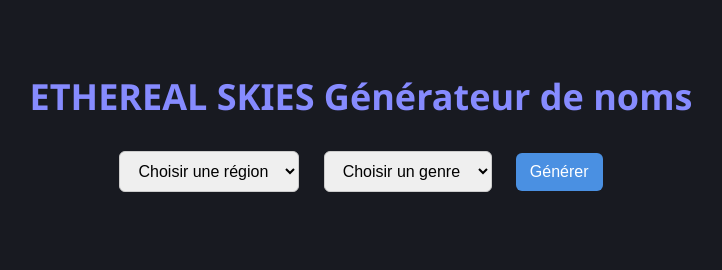
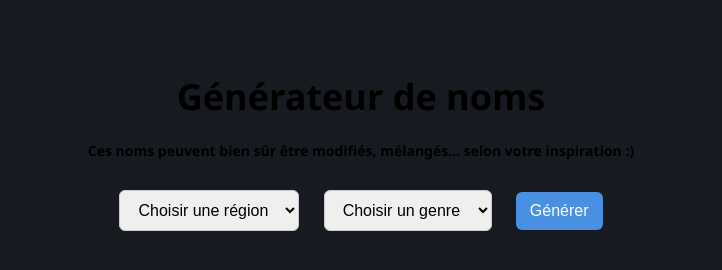
Before and after one commit to javalith/ES-generateur-noms, a plain HTML site: page index.html in a window 1280 px wide. Shown: the whole page, without its empty margins (279-1001 px from the left). Drawn offline with Linux system fonts and the light colour scheme.

Commit message:
Update index.html

```diff
--- a/index.html
+++ b/index.html
@@ -13,7 +13,12 @@
     h1 {
       font-size: 36px;
       margin-bottom: 20px;
-      color: #868bff;
+      font-color: #868bff;
+    }
+        h2 {
+      font-size: 14px;
+      margin-bottom: 20px;
+      font-color: #868bff;
     }
     select, button {
       font-size: 16px;
@@ -40,8 +45,8 @@
   </style>
 </head>
 <body>
-  <h1>ETHEREAL SKIES
-  Générateur de noms</h1>
+  <h1>Générateur de noms</h1>
+  <h2>Ces noms peuvent bien sûr être modifiés, mélangés... selon votre inspiration :)</h2>
 
   <div>
     <select id="region">
```
